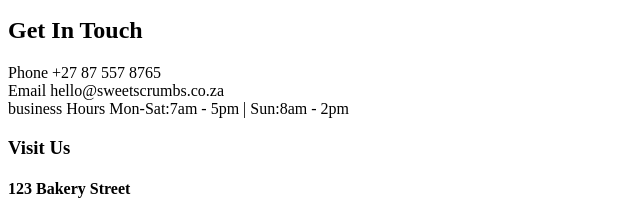
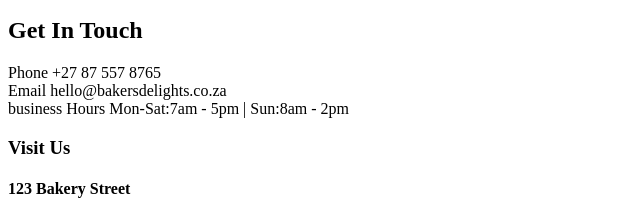
Before and after one commit to Kamo1205/Part-1-Web-Development, a plain HTML site: page index.html in a window 1280 px wide. Shown: the part 2696-2912 px from the top of the page, 0-640 px from the left. Drawn offline with Linux system fonts and the light colour scheme.

Commit message:
Update index.html

```diff
--- a/index.html
+++ b/index.html
@@ -105,7 +105,7 @@
     <section id="contact" class="contact">
         <h2 class="section-title">Get In Touch</h2>
         <div class="contact-content">
-            <div class="contact-info">Phone +27 87 557 8765</div> Email hello@sweetscrumbs.co.za</div> business Hours Mon-Sat:7am - 5pm  |  Sun:8am - 2pm</div>
+            <div class="contact-info">Phone +27 87 557 8765</div> Email hello@bakersdelights.co.za</div> business Hours Mon-Sat:7am - 5pm  |  Sun:8am - 2pm</div>
                 <h3>Visit Us</h3>
                 </div> <div>
                         <h4>123 Bakery Street</h4>
```
